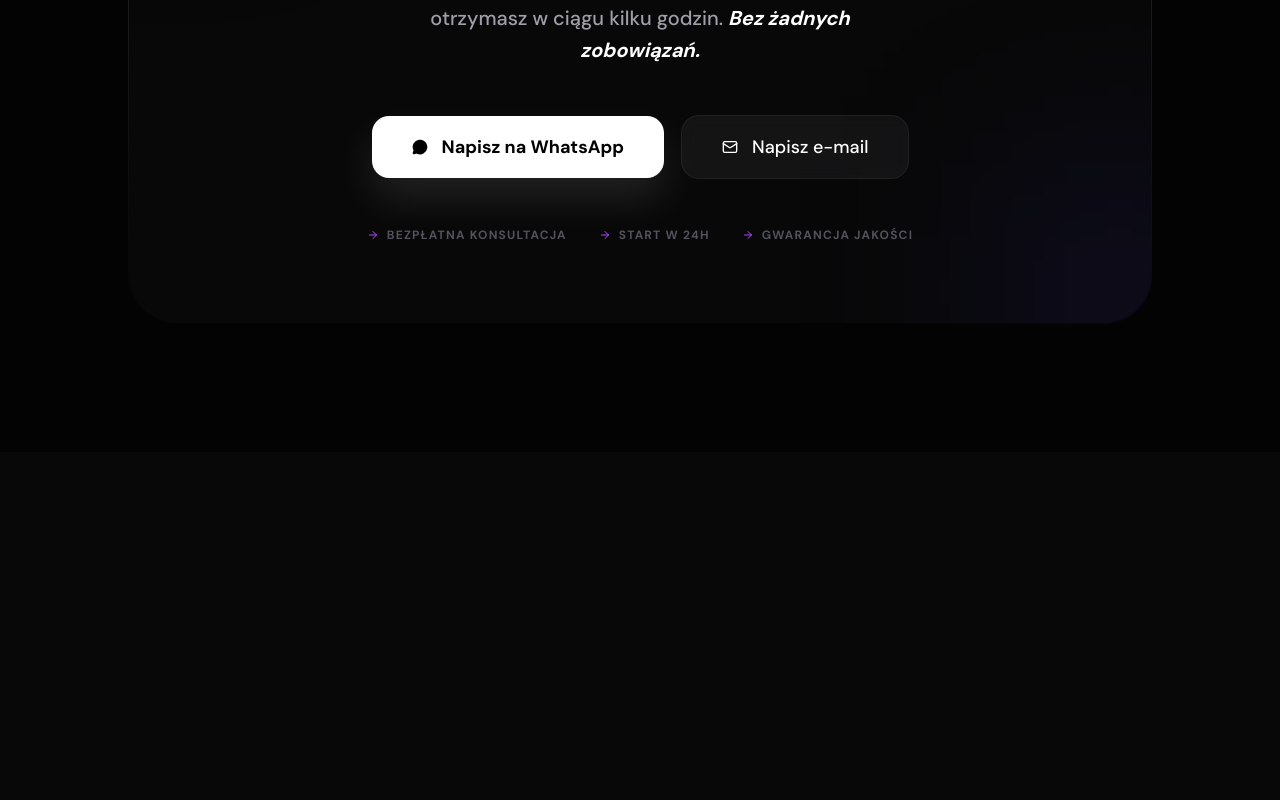
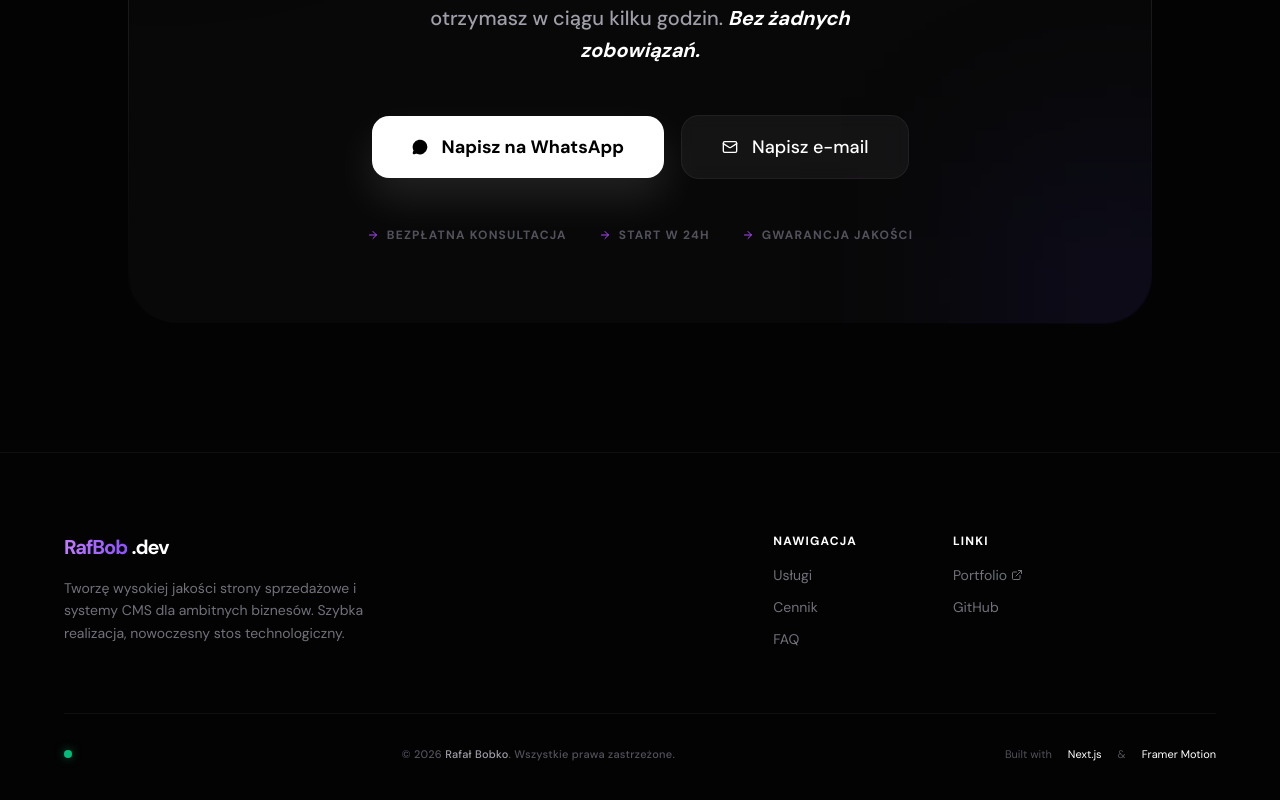
Before and after one commit to sabaudianin/dev-landing-page, a Next.js app: page / in a window 1280 px wide. Shown: the part 3925-4725 px from the top of the page. Before the commit the page ends 4377 px from the top, so only its background shows below. Built offline with nearby package versions, Linux system fonts and the light colour scheme; no server answers.

Commit message:
add footer

```diff
--- a/app/page.tsx
+++ b/app/page.tsx
@@ -1,4 +1,5 @@
 import CTA from "@/components/cta/cta";
+import Footer from "@/components/footer/footer";
 import Hero from "@/components/hero/hero";
 import Nav from "@/components/nav/nav";
 import Services from "@/components/services/services";
@@ -12,6 +13,7 @@ export default function Home() {
       <Services />
       <WhyMe />
       <CTA />
+      <Footer />
 
     </main>
   );
--- /dev/null
+++ b/components/footer/footer.tsx
@@ -0,0 +1,86 @@
+"use client";
+import React from "react";
+import Link from "next/link";
+import { ExternalLink } from "lucide-react";
+
+export default function Footer() {
+    const currentYear = new Date().getFullYear();
+
+    return (
+        <footer className="bg-[#030303] border-t border-white/5 pt-20 pb-10 px-6">
+            <div className="max-w-6xl mx-auto">
+                <div className="flex flex-col md:flex-row items-start justify-between gap-12 mb-16">
+
+                    {/* Brand Section */}
+                    <div className="max-w-xs">
+                        <Link href="/" className="group flex items-center gap-1 font-bold text-xl text-white tracking-tighter mb-4">
+                            <span className="bg-gradient-to-r from-purple-400 to-violet-500 bg-clip-text text-transparent">
+                                RafBob
+                            </span>
+                            <span>.dev</span>
+                        </Link>
+                        <p className="text-zinc-500 text-sm leading-relaxed">
+                            Tworzę wysokiej jakości strony sprzedażowe i systemy CMS dla ambitnych biznesów. Szybka realizacja, nowoczesny stos technologiczny.
+                        </p>
+                    </div>
+
+                    {/* Navigation Grid */}
+                    <div className="grid grid-cols-2 sm:grid-cols-3 gap-12 md:gap-24">
+                        <div className="flex flex-col gap-4">
+                            <span className="text-white text-xs font-bold uppercase tracking-widest">Nawigacja</span>
+                            <nav className="flex flex-col gap-3">
+                                {["Usługi", "Cennik", "FAQ"].map((item) => (
+                                    <a
+                                        key={item}
+                                        href={`#${item.toLowerCase()}`}
+                                        className="text-zinc-500 hover:text-purple-400 text-sm transition-colors"
+                                    >
+                                        {item}
+                                    </a>
+                                ))}
+                            </nav>
+                        </div>
+
+                        <div className="flex flex-col gap-4">
+                            <span className="text-white text-xs font-bold uppercase tracking-widest">Linki</span>
+                            <nav className="flex flex-col gap-3">
+                                <a
+                                    href="https://portfoliodev-hazel.vercel.app"
+                                    target="_blank"
+                                    rel="noopener noreferrer"
+                                    className="text-zinc-500 hover:text-white text-sm transition-colors flex items-center gap-1"
+                                >
+                                    Portfolio <ExternalLink className="w-3 h-3" />
+                                </a>
+                                <a
+                                    href="https://github.com/sabaudianin"
+                                    target="_blank"
+                                    rel="noopener noreferrer"
+                                    className="text-zinc-500 hover:text-white text-sm transition-colors flex items-center gap-1"
+                                >
+                                    GitHub <span className="w-3 h-3" />
+                                </a>
+                            </nav>
+                        </div>
+                    </div>
+                </div>
+
+                {/* Bottom Bar */}
+                <div className="pt-8 border-t border-white/5 flex flex-col md:flex-row items-center justify-between gap-6">
+                    <div className="flex items-center gap-2">
+                        <div className="w-2 h-2 rounded-full bg-emerald-500 shadow-[0_0_10px_rgba(16,185,129,0.5)]" />
+
+                    </div>
+
+                    <p className="text-zinc-600 text-[11px] font-medium tracking-wide">
+                        © {currentYear} <span className="text-zinc-400">Rafał Bobko</span>. Wszystkie prawa zastrzeżone.
+                    </p>
+
+                    <div className="flex items-center gap-4 text-zinc-600 text-[11px]">
+                        Built with <span className="text-white">Next.js</span> & <span className="text-white">Framer Motion</span>
+                    </div>
+                </div>
+            </div>
+        </footer>
+    );
+}
```
